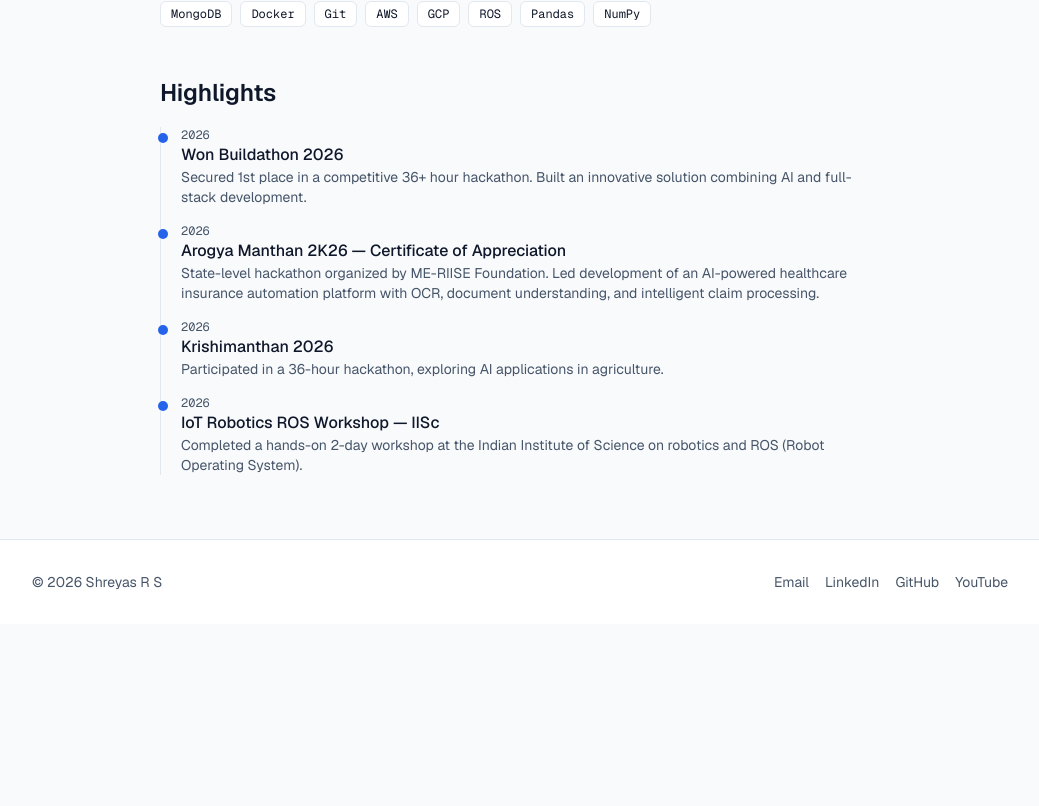
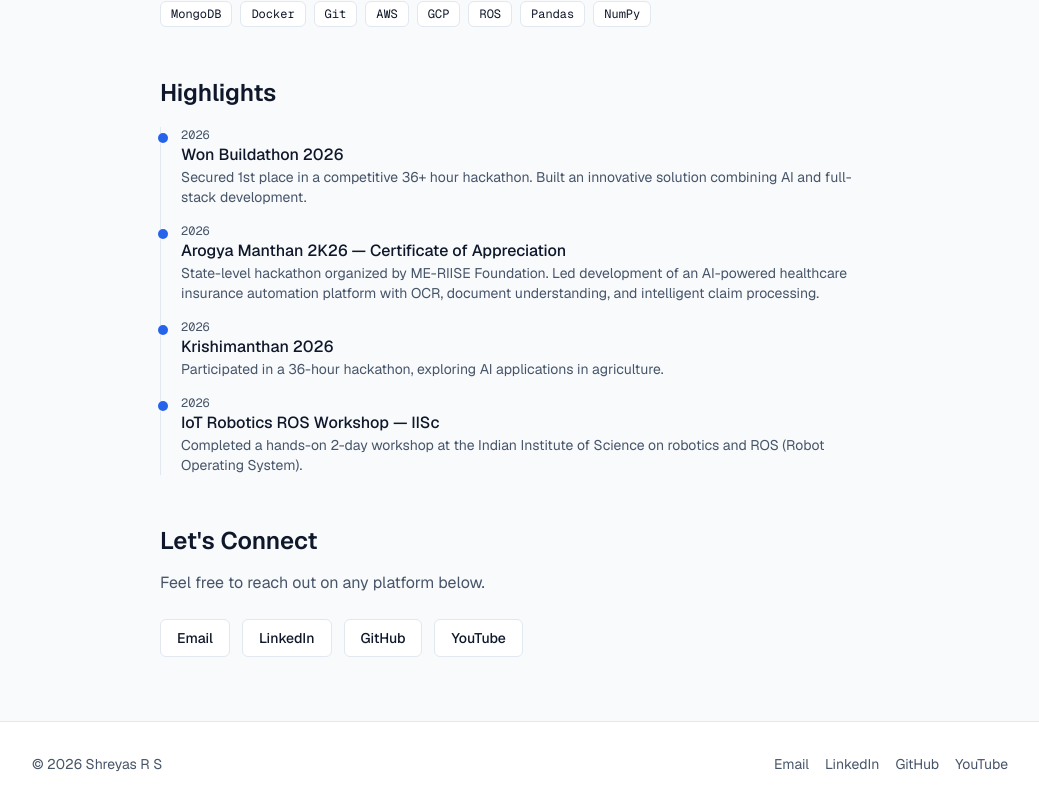
Before and after one commit to shreymusician/portfolio, a Next.js app: page /about in a window 1280 px wide. Shown: the part 1080-1886 px from the top of the page, without its empty margins (120-1159 px from the left). Before the commit the page ends 1704 px from the top, so only its background shows below. Built offline with nearby package versions, Linux system fonts and the light colour scheme; no server answers.

Commit message:
Enhanced the contacts section

```diff
--- a/app/(public)/about/page.tsx
+++ b/app/(public)/about/page.tsx
@@ -87,6 +87,47 @@ export default function AboutPage() {
           ))}
         </ol>
       </section>
+
+      <section className="mt-12">
+        <h2 className="text-[clamp(1.25rem,3vw,1.5rem)] font-semibold text-[var(--color-text-primary)]">
+          Let&apos;s Connect
+        </h2>
+        <p className="mt-3 text-[var(--color-text-secondary)]">
+          Feel free to reach out on any platform below.
+        </p>
+        <div className="mt-6 flex flex-wrap gap-3">
+          <a
+            href={`mailto:${siteConfig.email}`}
+            className="inline-flex items-center justify-center rounded-md border border-[var(--color-border)] bg-[var(--color-surface)] px-4 py-2 text-sm font-medium text-[var(--color-text-primary)] transition-colors hover:bg-[var(--color-background)] focus-visible:outline-none focus-visible:ring-2 focus-visible:ring-[var(--color-accent)]"
+          >
+            Email
+          </a>
+          <a
+            href={siteConfig.linkedinUrl}
+            target="_blank"
+            rel="noopener noreferrer"
+            className="inline-flex items-center justify-center rounded-md border border-[var(--color-border)] bg-[var(--color-surface)] px-4 py-2 text-sm font-medium text-[var(--color-text-primary)] transition-colors hover:bg-[var(--color-background)] focus-visible:outline-none focus-visible:ring-2 focus-visible:ring-[var(--color-accent)]"
+          >
+            LinkedIn
+          </a>
+          <a
+            href={siteConfig.githubUrl}
+            target="_blank"
+            rel="noopener noreferrer"
+            className="inline-flex items-center justify-center rounded-md border border-[var(--color-border)] bg-[var(--color-surface)] px-4 py-2 text-sm font-medium text-[var(--color-text-primary)] transition-colors hover:bg-[var(--color-background)] focus-visible:outline-none focus-visible:ring-2 focus-visible:ring-[var(--color-accent)]"
+          >
+            GitHub
+          </a>
+          <a
+            href={siteConfig.youtubeUrl}
+            target="_blank"
+            rel="noopener noreferrer"
+            className="inline-flex items-center justify-center rounded-md border border-[var(--color-border)] bg-[var(--color-surface)] px-4 py-2 text-sm font-medium text-[var(--color-text-primary)] transition-colors hover:bg-[var(--color-background)] focus-visible:outline-none focus-visible:ring-2 focus-visible:ring-[var(--color-accent)]"
+          >
+            YouTube
+          </a>
+        </div>
+      </section>
     </div>
   );
 }
```
